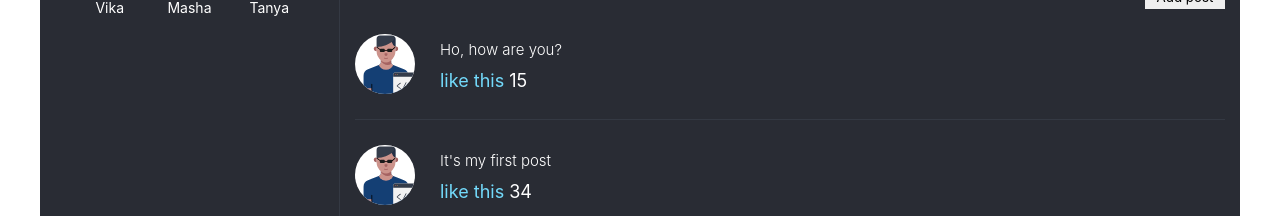
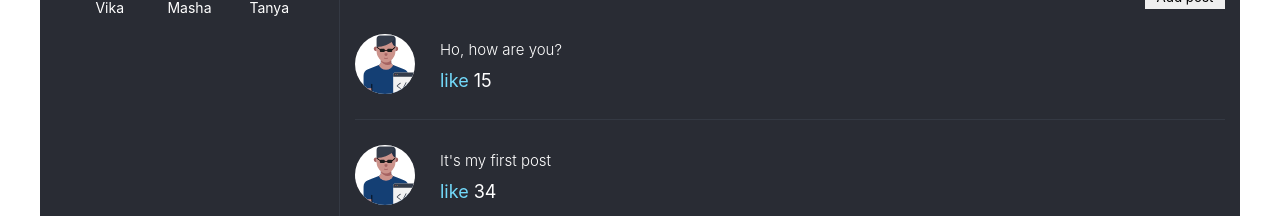
Before and after one commit to Svyat0y/social_network, a React (Create React App) app: page / in a window 1280 px wide. Shown: the part 584-800 px from the top of the page. Built offline with nearby package versions, Linux system fonts and the light colour scheme.

Commit message:
fix rollback (test)

```diff
--- a/src/components/MainPage/Profile/MyPost/Post/MyPost.jsx
+++ b/src/components/MainPage/Profile/MyPost/Post/MyPost.jsx
@@ -13,7 +13,7 @@ const MyPost = (props) => {
                         {props.message}
                     </p>
                     <span className={classes.likeMessage}>
-                        like this
+                        like
                     </span>
                     <span className={classes.likeCount}>
                         {' ' + props.likeCount}
```
